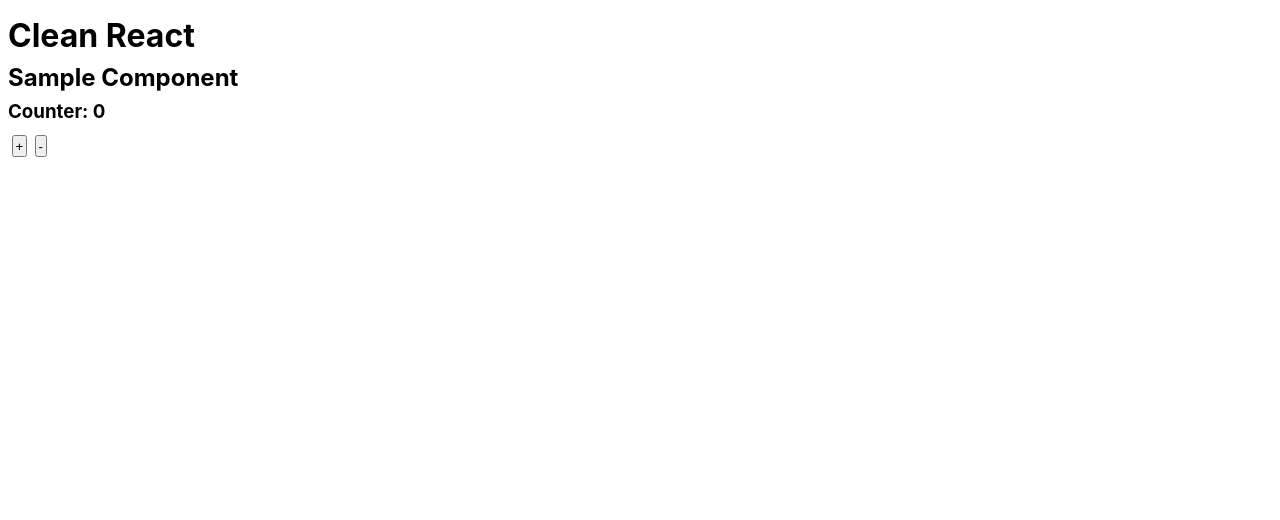
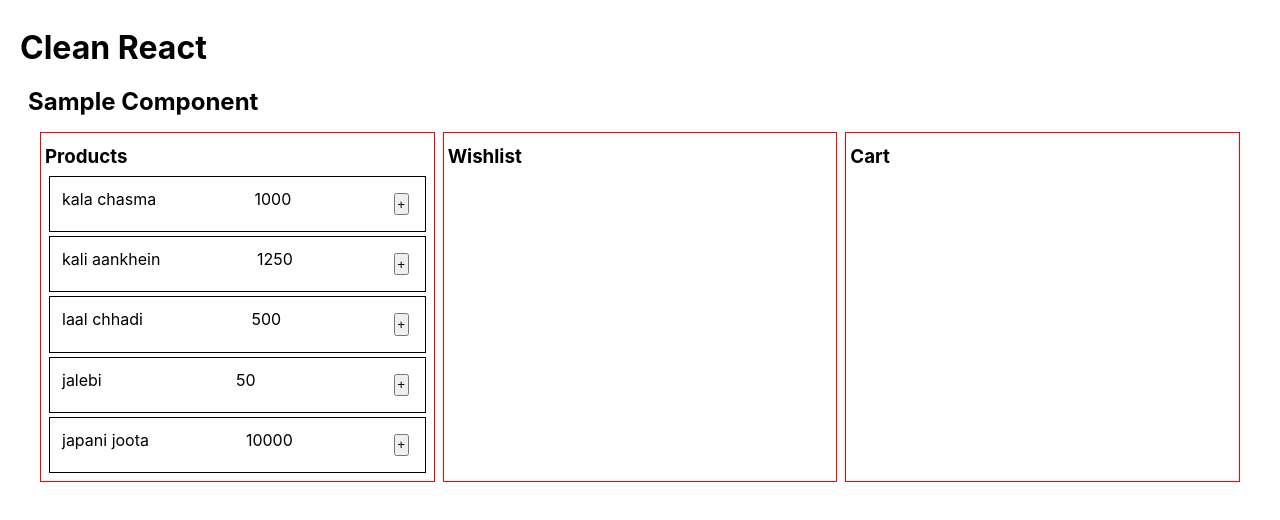
Before and after one commit to aamirmabs/react-useReducer, a React (Create React App) app: page / in a window 1280 px wide. Shown: the top 520 px of the page. Built offline with nearby package versions, Linux system fonts and the light colour scheme.

Commit message:
cart functionality implemented - wrong data structure

```diff
--- a/src/components/SampleComponent.js
+++ b/src/components/SampleComponent.js
@@ -1,4 +1,32 @@
 import React, { useEffect, useReducer } from "react";
+
+const productList = [
+  {
+    id: "prod1",
+    name: "kala chasma",
+    price: 1000,
+  },
+  {
+    id: "prod2",
+    name: "kali aankhein",
+    price: 1250,
+  },
+  {
+    id: "prod3",
+    name: "laal chhadi",
+    price: 500,
+  },
+  {
+    id: "prod4",
+    name: "jalebi",
+    price: 50,
+  },
+  {
+    id: "prod5",
+    name: "japani joota",
+    price: 10000,
+  },
+];
 
 function SampleComponent() {
   useEffect(() => {
@@ -12,30 +40,81 @@ function SampleComponent() {
   // const [state, setStateFunc] = useReducer((accumulator, value) => {}, {});
   // const [state, dispatch] = useReducer((state, value) => {}, {});
 
-  const [state, dispatch] = useReducer(
-    (state, initialValue) => {
-      switch (initialValue.type) {
-        case "+":
-          state = { ...state, counter: state.counter + 1 };
-          break;
-        case "-":
-          state = { ...state, counter: state.counter - 1 };
+  const [cartTracker, dispatch] = useReducer(
+    (prevCartTracker, value) => {
+      // console.log(value);
+
+      const { type, id } = value;
+      const { cart, wishlist } = prevCartTracker;
+      const productIndex = productList.findIndex(
+        (product) => product.id === id
+      );
+      const product = productList[productIndex];
+
+      console.log({ product });
+
+      switch (type) {
+        case "CART-ADD":
+          let newUnits = -1;
+          let prevUnits = -1;
+
+          // check if
+          if (cart[id] === undefined) {
+            newUnits = 1;
+          } else {
+            prevUnits = cart[id].units;
+          }
+
+          if (prevUnits >= 1) newUnits = prevUnits + 1;
+          else newUnits = 1;
+
+          prevCartTracker = {
+            ...prevCartTracker,
+            cart: { [id]: { units: newUnits, cost: newUnits * product.price } },
+          };
           break;
 
         default:
           break;
       }
-      return state;
+
+      console.log(prevCartTracker);
+      return prevCartTracker;
     },
-    { counter: 0 }
+    { cart: {}, wishlist: {} }
   );
 
   return (
     <div>
       <h2>Sample Component</h2>
-      <h3>Counter: {state.counter}</h3>
-      <button onClick={() => dispatch({ type: "+" })}> + </button>
-      <button onClick={() => dispatch({ type: "-" })}> - </button>
+      <div className="layout">
+        <div className="products-list bordered">
+          <h3>Products</h3>
+          {productList.map((product) => {
+            return (
+              <div className="product-item">
+                <div>{product.name}</div>
+                <div>{product.price}</div>
+                <div>
+                  <button
+                    onClick={() => {
+                      dispatch({ type: "CART-ADD", id: product.id });
+                    }}
+                  >
+                    +
+                  </button>
+                </div>
+              </div>
+            );
+          })}
+        </div>
+        <div className="wishlist">
+          <h3>Wishlist</h3>
+        </div>
+        <div className="cart">
+          <h3>Cart</h3>
+        </div>
+      </div>
     </div>
   );
 }
--- a/src/index.css
+++ b/src/index.css
@@ -31,7 +31,58 @@ p {
   margin: 0.5rem 0rem;
 }
 
+div {
+  padding: 0.25rem;
+  margin: 0.25rem;
+}
+
 button {
   padding: 0.1rem;
   margin: 0.25rem;
 }
+
+.layout {
+  display: flex;
+  flex-direction: row;
+  justify-content: space-between;
+}
+
+.layout > div {
+  border: 1px solid red;
+}
+
+.products-list {
+  width: 32%;
+  border: 1px solid black;
+}
+
+.product-item {
+  padding: 0.25rem;
+  margin: 0.25rem;
+  border: 1px solid black;
+  display: flex;
+  flex-direction: row;
+  justify-content: space-between;
+}
+
+.wishlist {
+  width: 32%;
+  border: 1px solid black;
+}
+
+.wishlist-item {
+  padding: 0.25rem;
+  margin: 0.25rem;
+  border: 1px solid black;
+}
+
+.cart {
+  width: 32%;
+  border: 1px solid black;
+}
+
+.cart-item {
+  padding: 0.25rem;
+  margin: 0.25rem;
+  border: 1px solid black;
+}
```
Also changed, not shown: src/images/icons/wishlist-false.png (added), src/images/icons/wishlist-true.png (added).
